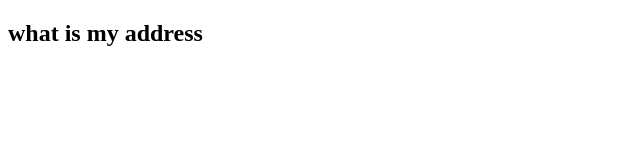
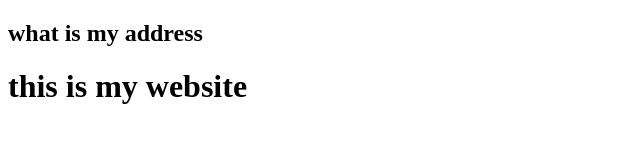
Before and after one commit to Reza2498/my-first-website, a plain HTML site: page index.html in a window 1280 px wide. Shown: the whole page, without its empty margins (0-640 px from the left). Drawn offline with Linux system fonts and the light colour scheme.

Commit message:
added a header

```diff
--- a/index.html
+++ b/index.html
@@ -8,5 +8,6 @@
 </head>
 <body>
     <h2>what is my address </h2>
+    <h1>this is my website</h1>
 </body>
 </html>
```
